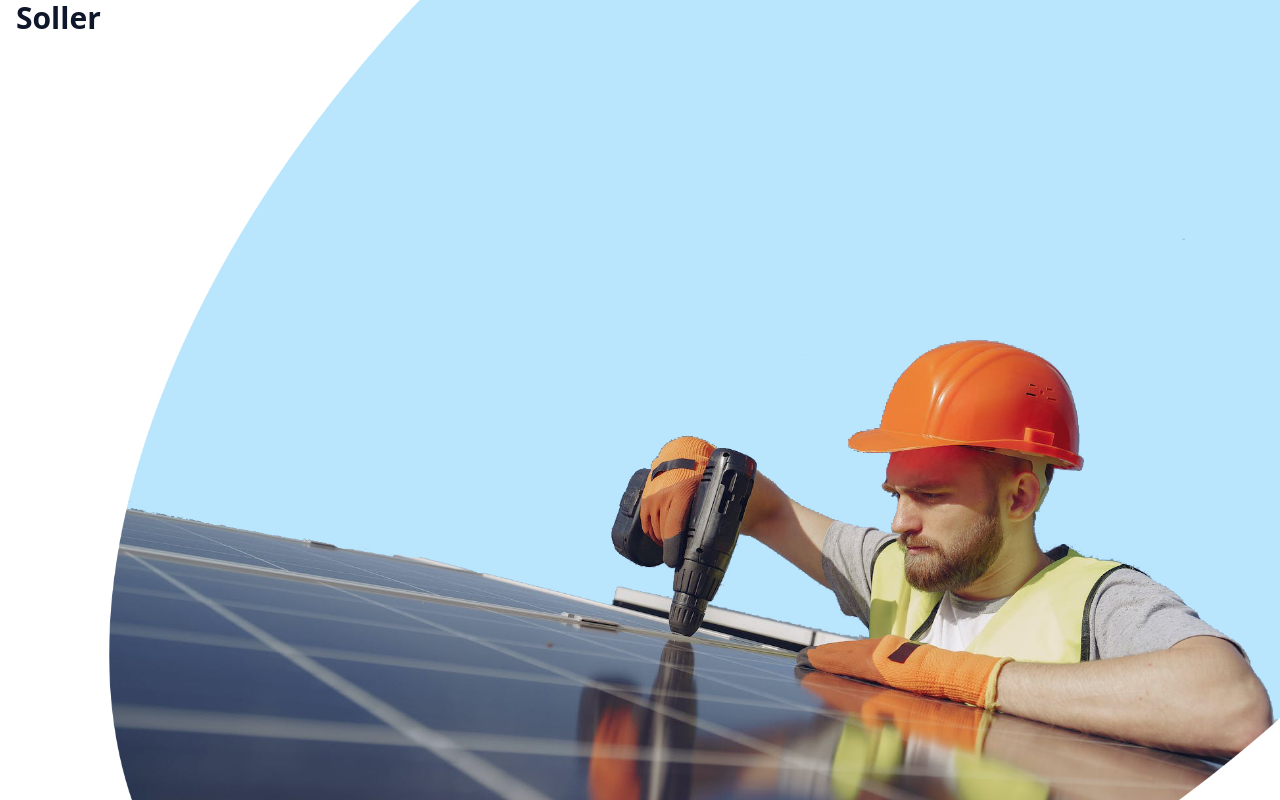
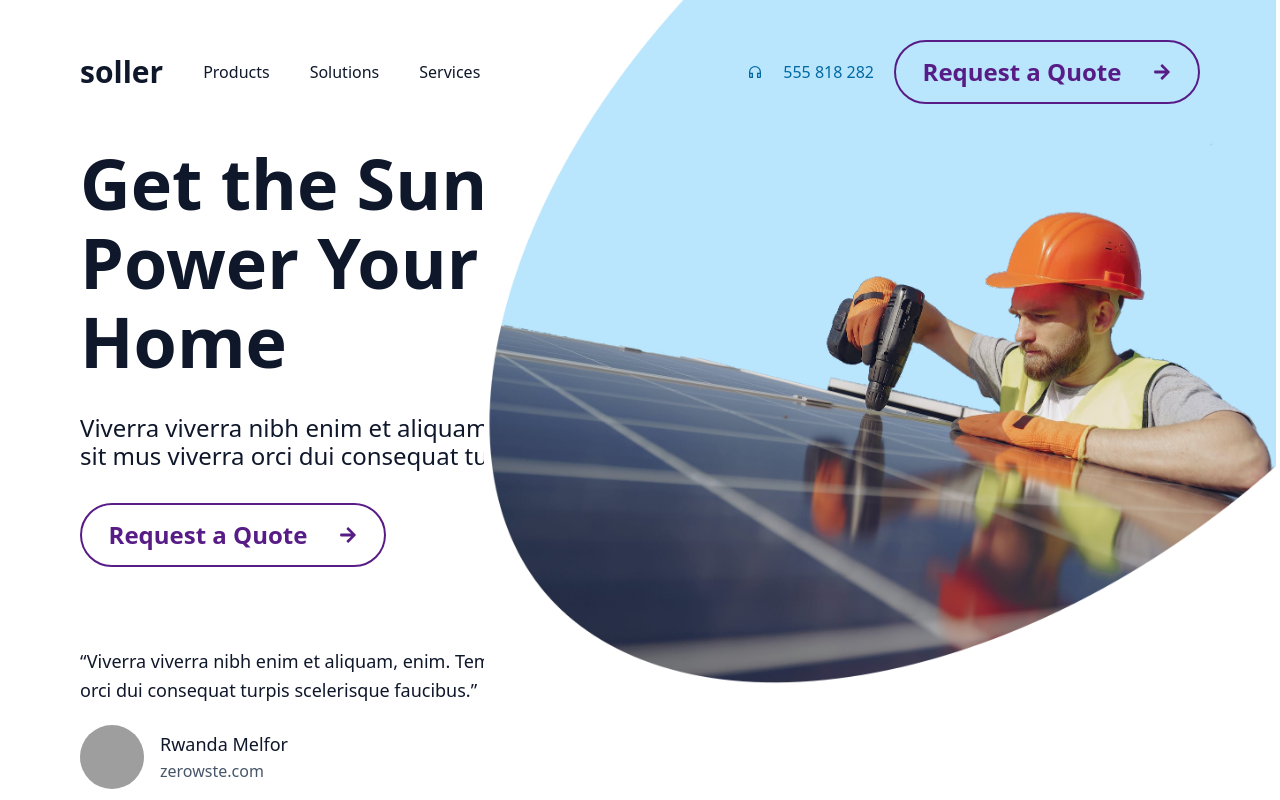
Before and after one commit to diegomota2374/buzzvel-soller, a Next.js app: page / in a window 1280 px wide. Shown: the top 800 px of the page. Built offline with nearby package versions, Linux system fonts and the light colour scheme; grey boxes are pictures that could not be loaded.

Commit message:
creado o navbar e editado a responsividade da primeira section

```diff
--- a/src/app/page.tsx
+++ b/src/app/page.tsx
@@ -1,6 +1,7 @@
 import Footer from "../components/Footer/Footer";
 import HeaderComponent from "../components/HeaderComponent/HeaderComponent";
 import MakeSomething from "../components/MakeSomething/MakeSomething";
+import Navbar from "../components/Navbar/Navbar";
 import NowAvailable from "../components/NowAvailable/NowAvailable";
 import PersonalizedServices from "../components/PersonalizedServices/PersonalizedServices";
 import PickTheSun from "../components/PickTheSun/PickTheSun";
@@ -9,6 +10,7 @@ import PowerfulFeatures from "../components/PowerfulFeatures/PowerfulFeatures";
 export default function Home() {
   return (
     <>
+      <Navbar />
       <HeaderComponent />
       <PickTheSun />
       <PersonalizedServices />
--- a/src/components/HeaderComponent/HeaderComponent.tsx
+++ b/src/components/HeaderComponent/HeaderComponent.tsx
@@ -3,13 +3,16 @@ import { FaArrowRight } from "react-icons/fa";
 
 const HeaderComponent = () => {
   return (
-    <section id="powerHome" className="flex flex-col-reverse">
-      <div className=" p-4 my-5 ">
-        <div className="flex flex-col text-center justify-center items-center gap-8">
-          <h1 className="text-[40px] font-bold leading-[44px]">
+    <section
+      id="powerHome"
+      className="relative flex flex-col-reverse md:flex-row "
+    >
+      <div className=" p-4 my-5 md:w-[920px] md:px-20 md:py-0 md:my-0 pt-60 md:pt-0">
+        <div className="flex flex-col text-center justify-center items-center md:items-start md:w-[600px] gap-8">
+          <h1 className="text-[40px] md:text-[70px] font-bold leading-[44px] md:leading-[79.2px] md:text-left ">
             Get the Sun to Power Your Home
           </h1>
-          <p className="text-[18px] font-normal leading-[28.8px] text-center">
+          <p className="text-[18px] md:text-[24px] font-normal leading-[28.8px] text-center md:text-left">
             Viverra viverra nibh enim et aliquam, enim. Tempor, sit mus viverra
             orci dui consequat turpis scelerisque.
           </p>
@@ -20,7 +23,7 @@ const HeaderComponent = () => {
           </button>
         </div>
 
-        <div className="flex flex-col gap-5 text-left mt-20">
+        <div className="flex flex-col gap-5 text-left mt-20 md:w-[600px]">
           <p className="text-[18px] font-normal leading-[28.8px]">
             “Viverra viverra nibh enim et aliquam, enim. Tempor, sit mus viverra
             orci dui consequat turpis scelerisque faucibus.”
@@ -48,21 +51,14 @@ const HeaderComponent = () => {
         </div>
       </div>
 
-      <div className="flex justify-between mb-5">
-        <div className="pl-4">
-          <h2 className="text-3xl font-bold leading-[35.2px] text-left z-50">
-            Soller
-          </h2>
-        </div>
-        <div className="right-0 rounded-full">
-          <Image
-            src="/img/soller.jpg"
-            alt="Imagem Circular"
-            width={200}
-            height={200}
-            className="object-cover w-full h-full"
-          />
-        </div>
+      <div className="absolute -right-4 md:right-0 -top-24 md:-top-40 rounded-full z-10">
+        <Image
+          src="/img/soller.jpg"
+          alt="Imagem Circular"
+          width={300}
+          height={300}
+          className="object-contain w-[300px] h-[300px] md:w-[800px] md:h-[700px]"
+        />
       </div>
     </section>
   );
--- /dev/null
+++ b/src/components/Navbar/Navbar.tsx
@@ -0,0 +1,30 @@
+import { FaArrowRight } from "react-icons/fa";
+import { MdOutlineHeadphones } from "react-icons/md";
+
+const Navbar = () => {
+  return (
+    <div className="flex items-center justify-between p-5 mx-5 md:p-10 md:mx-10 z-50">
+      <div className="flex items-center gap-10">
+        <h2 className="text-3xl font-bold leading-[35.2px] z-50">soller</h2>
+
+        <div className="hidden md:flex gap-10">
+          <p>Products</p>
+          <p>Solutions</p>
+          <p>Services</p>
+          <p>Configure</p>
+        </div>
+      </div>
+
+      <div className="hidden md:flex items-center gap-5 z-50">
+        <MdOutlineHeadphones className="text-[#0369A1]" />
+        <span className="text-[#0369A1]">555 818 282</span>
+        <button className="w-[306px] h-[64px] py-2 px-3 border-2 border-[#581C87] hover:border-[#581C87] rounded-full text-2xl text-[#581C87] font-bold flex items-center justify-center gap-8 hover:bg-[#581C87] hover:text-[#FCD34D]">
+          Request a Quote
+          <FaArrowRight size={18} />
+        </button>
+      </div>
+    </div>
+  );
+};
+
+export default Navbar;
```
